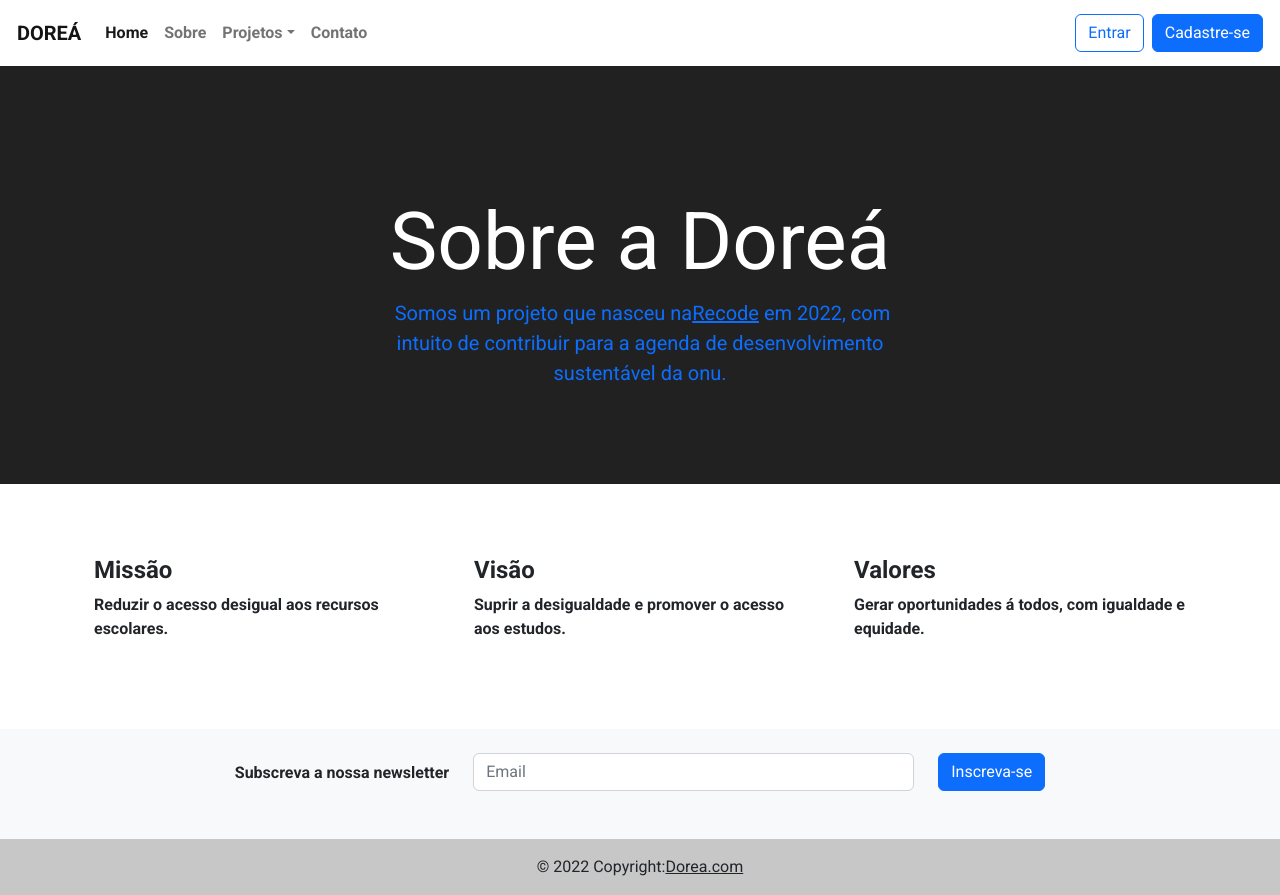
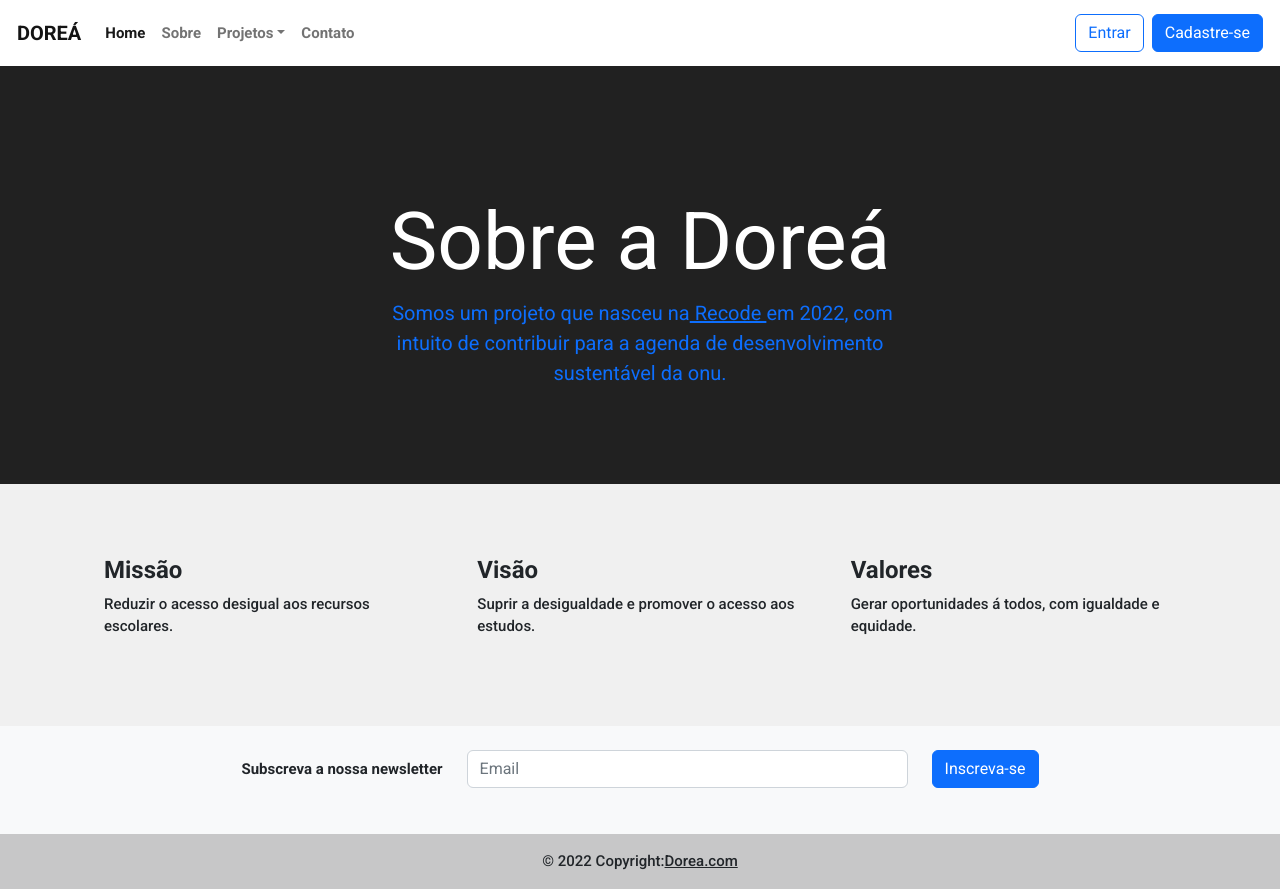
Before and after one commit to carollinepacheco/Site-Reactjs, a React (Create React App) app in the folder Frontend-DoreaApp/: page /Sobre in a window 1280 px wide. Built offline with nearby package versions, Linux system fonts and the light colour scheme.

Commit message:
alteração nas linhas do código

```diff
--- a/Frontend-DoreaApp/src/components/sobre/Sobre.css
+++ b/Frontend-DoreaApp/src/components/sobre/Sobre.css
@@ -4,8 +4,12 @@
     border-radius: 0%;
 }
 
-.sobre-valores {
-    background: hsl(0, 0%, 83%);
+#sobre-valores {
+    background: hsl(0, 0%, 94%);
     padding: 80px;
+}
 
+#sobre-valores,div,p {
+    font-size: 15px;
+    font-weight: 500;
 }
--- a/Frontend-DoreaApp/src/components/sobre/Sobre.js
+++ b/Frontend-DoreaApp/src/components/sobre/Sobre.js
@@ -1,18 +1,18 @@
 import React from 'react'
 
-export default function Sobre() {
+function Sobre() {
     return (
         <div>
             <main id='sobre'>
                 <div className='main-sobre'>
-                    <div className='h-50 d-flex align-items-center bg-img pt-5'>
+                    <div className='h-50 d-flex align-items-center pt-5'>
                         <div className='container'>
                             <div className='row'>
                                 <div className='mx-auto text-center col-md-6'>
                                     <h1 className='display-1 text-white'>Sobre a Doreá</h1>
                                     <p className='lead text-primary'>
                                         &nbsp;Somos um projeto que nasceu na
-                                        <a href='https://recode.org.br/'>Recode</a> em 2022, com intuito
+                                        <a href='https://recode.org.br/'> Recode </a> em 2022, com intuito
                                         de contribuir para a agenda de desenvolvimento sustentável da
                                         onu.
                                     </p>
@@ -21,24 +21,24 @@ export default function Sobre() {
                         </div>
                     </div>
                 </div>
-                <div className='py-5'>
+                <div className='py-5' id='sobre-valores'>
                     <div className='container'>
                         <div className='row'>
                             <div className='p-4 col-lg-4 col-md-6'>
                                 <h4><b>Missão</b></h4>
-                                <p className='fw-semibold'>
+                                <p>
                                     Reduzir o acesso desigual aos recursos escolares.
                                 </p>
                             </div>
                             <div className='p-4 col-lg-4 col-md-6'>
                                 <h4><b>Visão</b></h4>
-                                <p className='fw-semibold'>
+                                <p>
                                     Suprir a desigualdade e promover o acesso aos estudos.
                                 </p>
                             </div>
                             <div className='p-4 col-lg-4'>
                                 <h4><b>Valores</b></h4>
-                                <p className='fw-semibold'>
+                                <p>
                                     Gerar oportunidades á todos, com igualdade e equidade.
                                 </p>
                             </div>
@@ -49,3 +49,5 @@ export default function Sobre() {
         </div>
     )
 }
+
+export default Sobre
```
